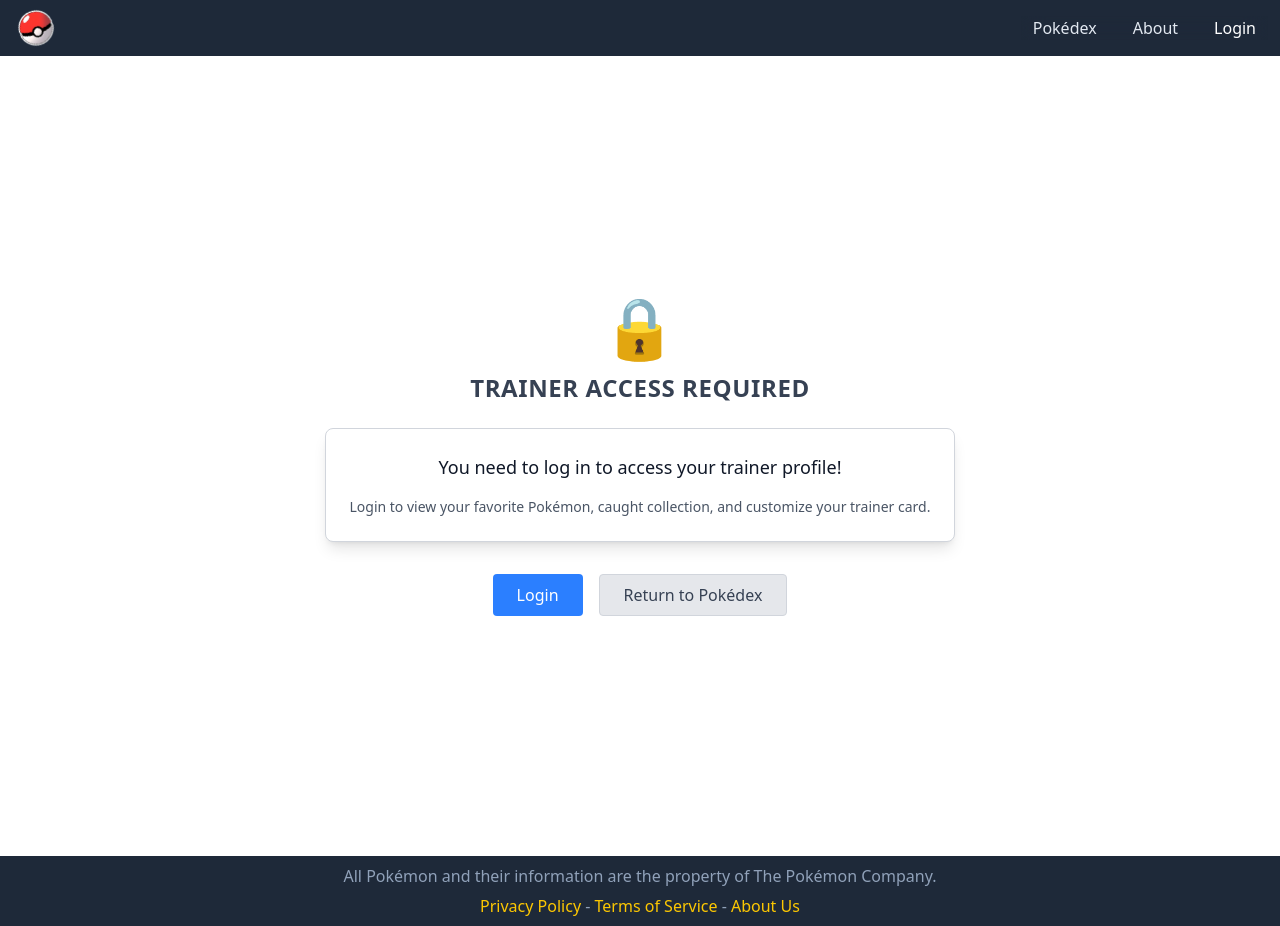
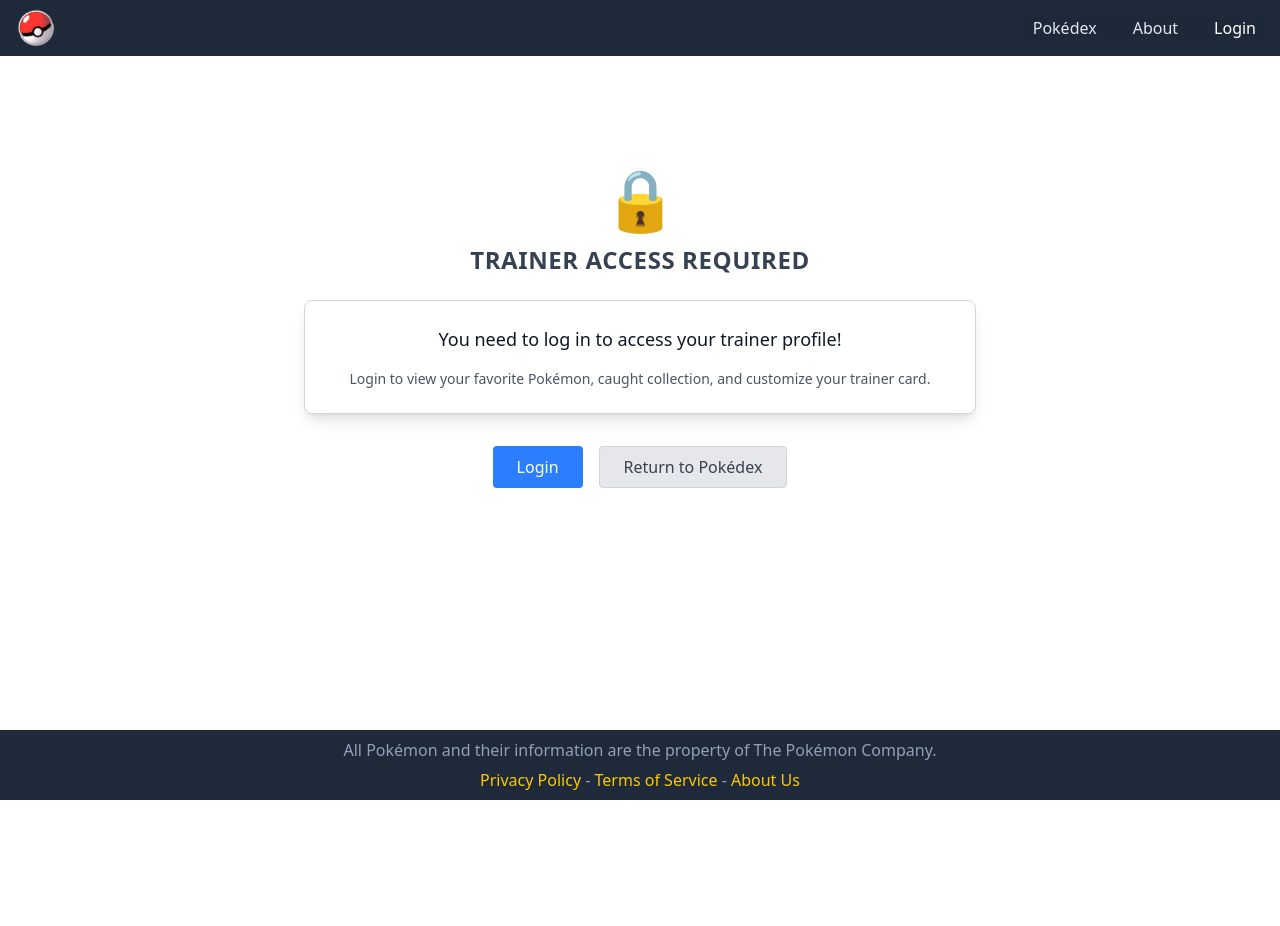
Before and after one commit to LucaM0nt/pokedex-react, a React (Vite) app: page /user in a window 1280 px wide. After the commit the page ends 800 px from the top, so only its background shows below. Built offline with nearby package versions, Linux system fonts and the light colour scheme; no server answers.

Commit message:
fix: margin of the empty state

```diff
--- a/src/components/common/EmptyState.jsx
+++ b/src/components/common/EmptyState.jsx
@@ -1,21 +1,15 @@
 import Card from "./Card";
-import Button from "./Button";
 
 export default function EmptyState({
   icon,
   title,
   message,
   actions,
-  fullScreen = true,
-  centered = true,
+  marginTop = true,
 }) {
-  const containerClass = fullScreen
-    ? "flex flex-col items-center justify-center min-h-screen px-4"
-    : "p-4";
-
   return (
-    <div className={containerClass}>
-      <div className={`space-y-6 max-w-2xl ${centered ? "text-center" : ""}`}>
+    <div className={`p-4 ${marginTop ? "mt-24" : ""}`}>
+      <div className="space-y-6 max-w-2xl text-center mx-auto">
         {icon && (
           <div className="space-y-2">
             <div className="text-4xl sm:text-6xl mb-4">{icon}</div>
--- a/src/components/pokedex/Pokedex.jsx
+++ b/src/components/pokedex/Pokedex.jsx
@@ -44,8 +44,9 @@
 
   if (!loading && hasActiveFilters && items.length === 0) {
     return (
-      <div className="p-4">
+      <div className="h-full flex items-start justify-center p-4 pt-12">
         <EmptyState
+          marginTop={false}
           icon="🔍"
           title="No Pokémon Found"
           message="No results match your current filters. Try adjusting your search criteria or reset the filters to see all Pokémon."
--- a/src/pages/Account.jsx
+++ b/src/pages/Account.jsx
@@ -51,6 +51,7 @@
           }}
         />
         <EmptyState
+          marginTop={true}
           icon="🔒"
           title="TRAINER ACCESS REQUIRED"
           message={
--- a/src/pages/ErrorPage.jsx
+++ b/src/pages/ErrorPage.jsx
@@ -5,6 +5,7 @@
 export default function ErrorPage() {
   return (
     <EmptyState
+      marginTop={true}
       icon="404"
       title="WILD MISSINGNO. APPEARED!"
       message={
```
